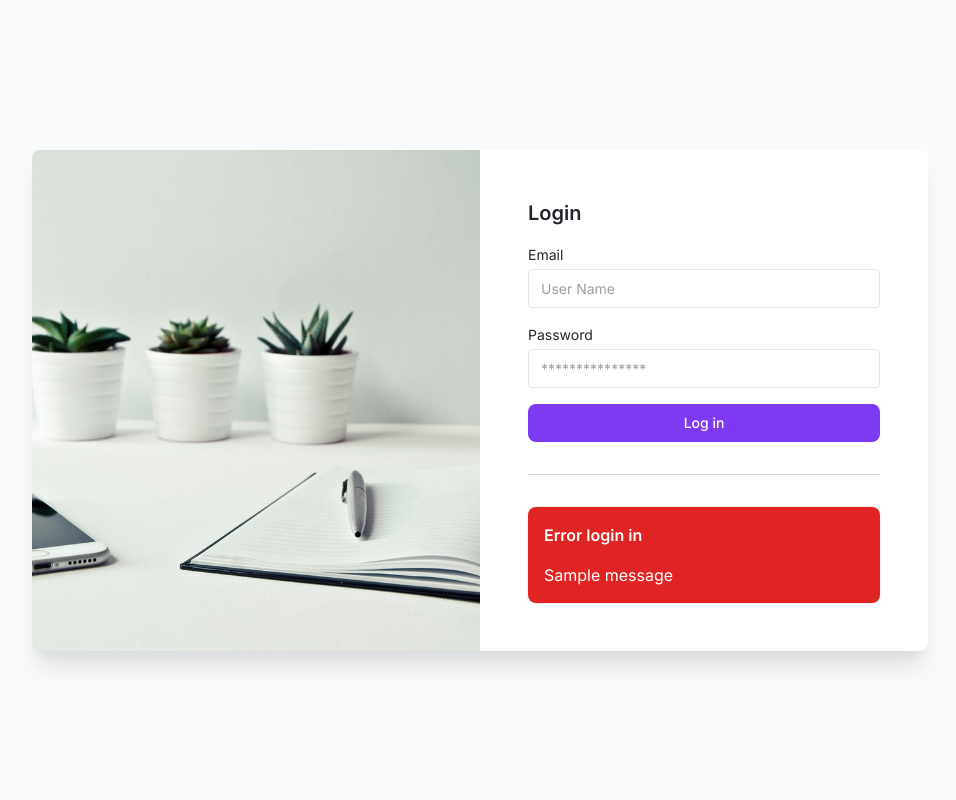
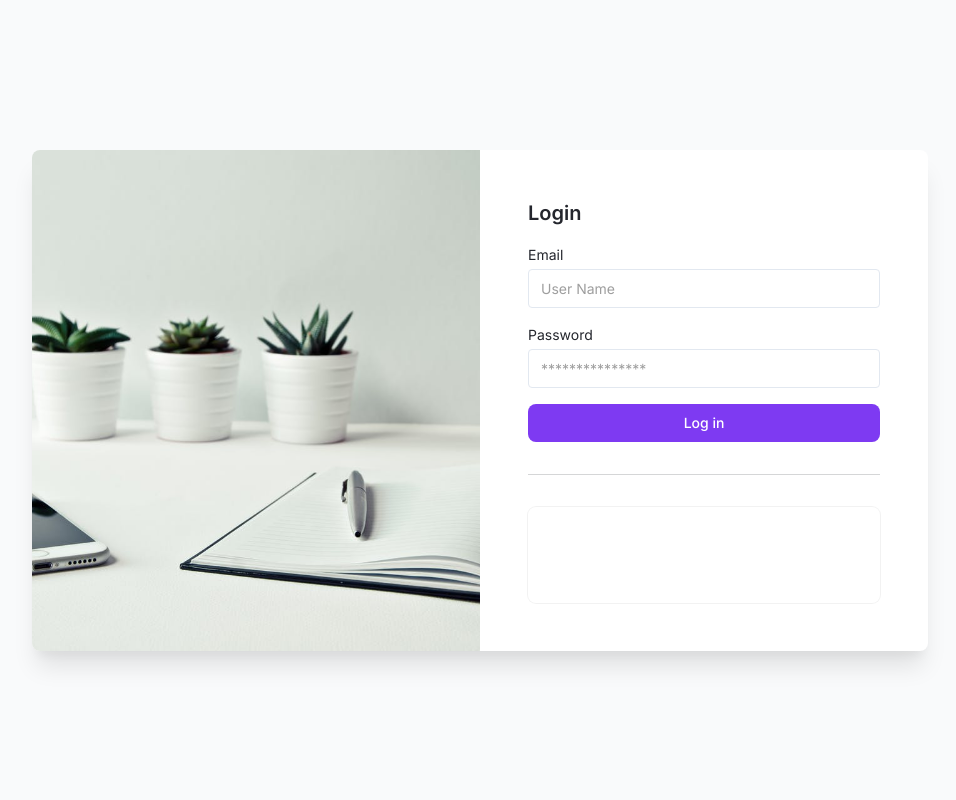
Before and after one commit to cabbagec2hlbGwK/dashboard, a Django app: page /login in a window 1280 px wide. Shown: the whole page, without its empty margins (160-1116 px from the left). Run offline with Django 4.2, Linux system fonts and the light colour scheme; tables that the repository leaves empty hold one stand-in row (values such as "Sample post"); one stand-in notice (Sample message) is shown; some libraries are stand-ins or nearby versions.

Commit message:
cjamge in the value

```diff
--- a/theme/templates/login.html
+++ b/theme/templates/login.html
@@ -55,9 +55,10 @@
             {% if messages %}
             {% for message in messages %}
             <div>
-              <div class="min-w-0 p-4 text-white bg-red-600 rounded-lg shadow-xs">
+              <div
+                class="min-w-0 p-4 text-white {% if 'success' in message.tags %}bg-green-600{% elif 'error' in message.tags %}bg-red-600{% endif %} rounded-lg shadow-xs">
                 <h4 class="mb-4 font-semibold">
-                  Error login in
+                  message
                 </h4>
                 <p>
                   {{ message }}
```
